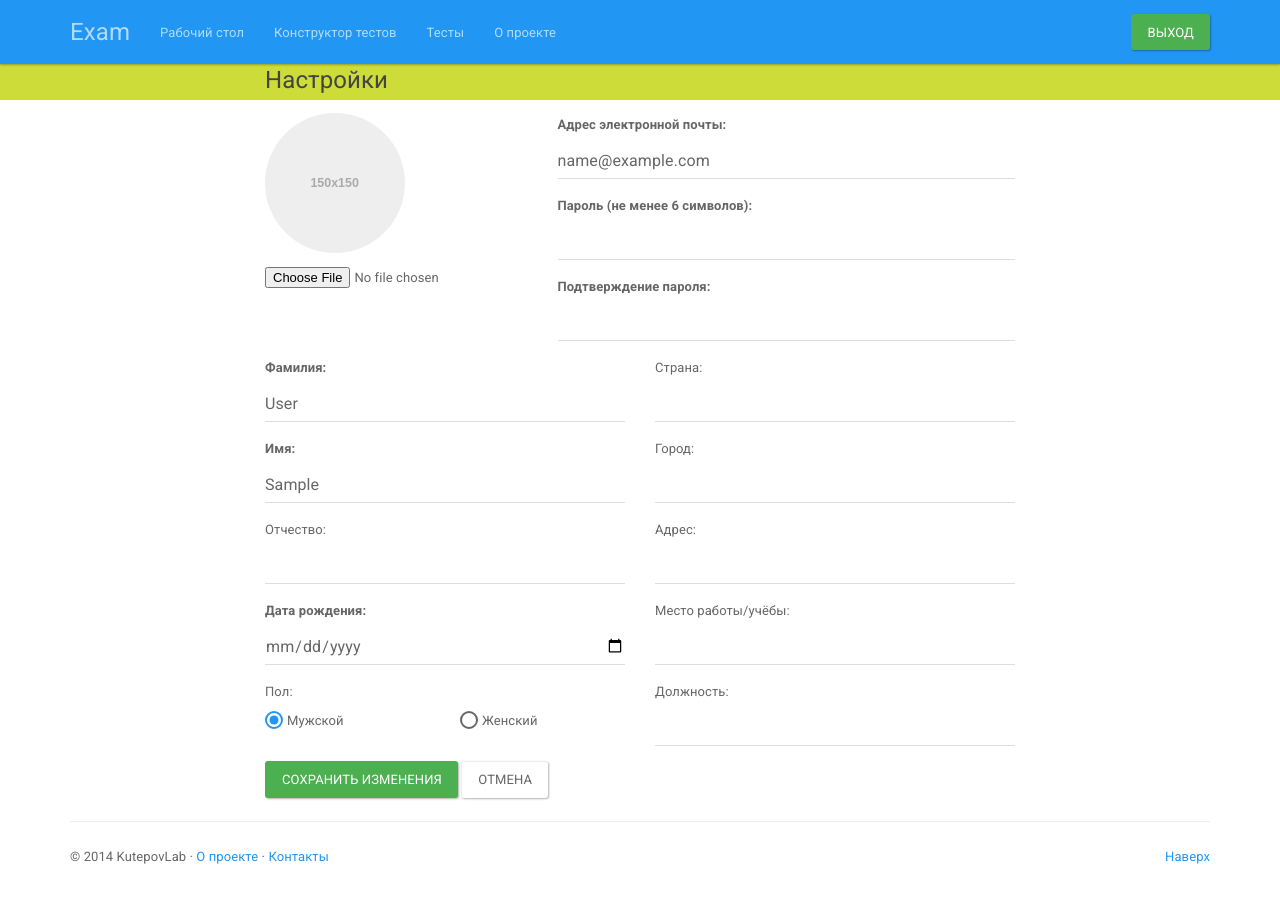
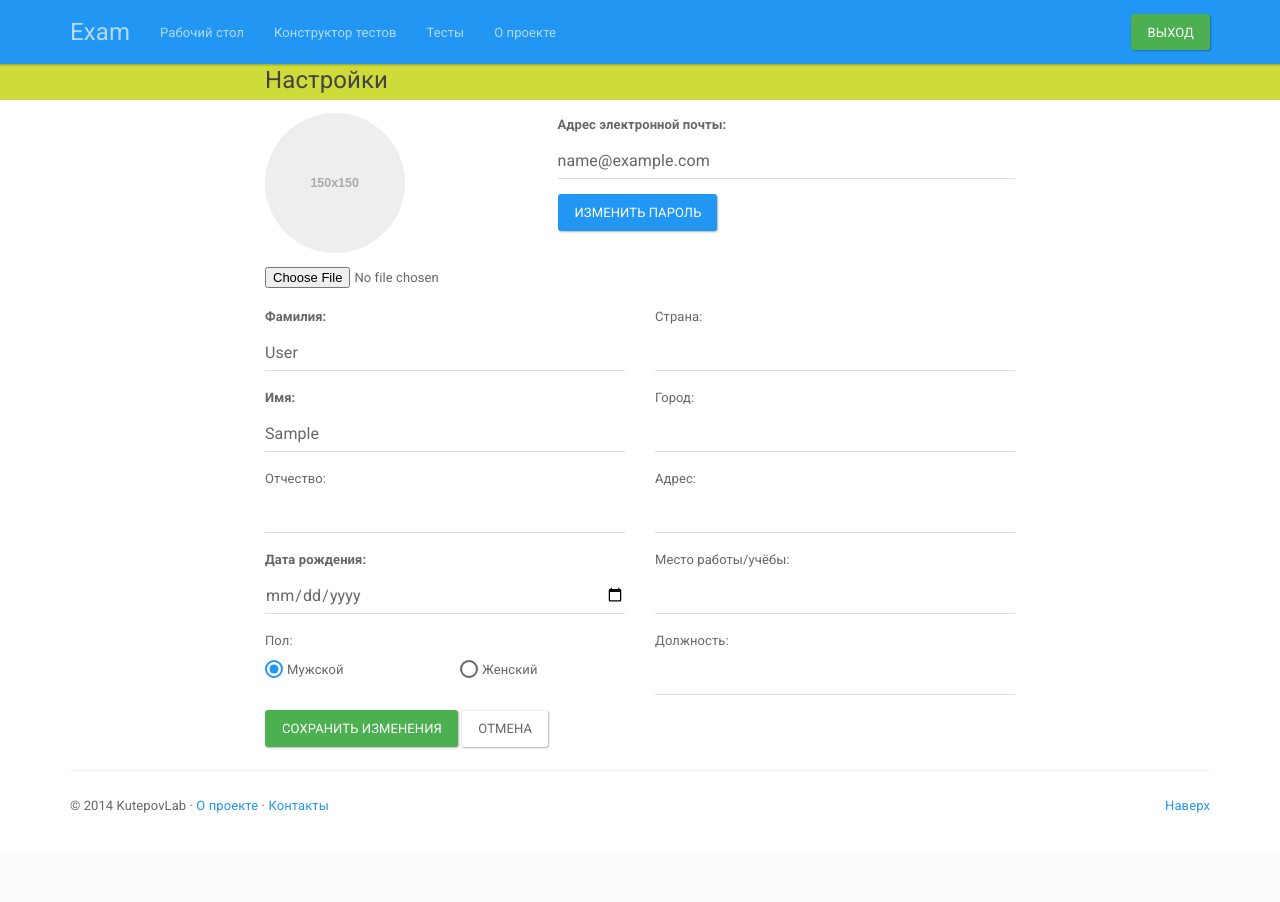
Before and after one commit to AlexeyKutepov/exam_project, a Django app: a page that uses templates/authentication/settings.html in a window 1280 px wide. After the commit the page ends 813 px from the top, so only its background shows below. Run offline with Django 3.2, Linux system fonts and the light colour scheme; the visitor is signed in with stand-in values (Sample User, id 1); some libraries are stand-ins or nearby versions.

Commit message:
The settings page was improved. (It has a bug of change password)

```diff
--- a/authentication/views.py
+++ b/authentication/views.py
@@ -110,8 +110,39 @@ def create_profile(request):
 
 @login_required(login_url='/')
 def settings(request):
-    return render(
-            request,
-            "authentication/settings.html",
-            {}
-        )
+    if "save" in request.POST:
+        if "picture" in request.FILES:
+            picture = request.FILES["picture"]
+        else:
+            picture = None
+        user = UserProfile.objects.get(id=request.user.id)
+        email = request.POST["email"]
+        user.email = email
+        password1 = request.POST["password1"]
+        password2 = request.POST["password2"]
+        password = None
+        if password1 and password2 and password1 != "" and password2 != "" and password1 == password2:
+            password = request.POST["password1"]
+            user.password = password
+        user.first_name = request.POST["firstName"]
+        user.middle_name = request.POST["middleName"]
+        user.last_name = request.POST["lastName"]
+        user.date_of_birth = request.POST["dateOfBirth"]
+        user.gender = request.POST["gender"]
+        user.country = request.POST["country"]
+        user.city = request.POST["city"]
+        user.address = request.POST["address"]
+        user.institution = request.POST["institution"]
+        user.position = request.POST["position"]
+        if picture:
+            user.picture = picture
+        user.save()
+        if password:
+            auth.authenticate(email=email, password=password)
+        return HttpResponseRedirect(reverse("dashboard"))
+    else:
+        return render(
+                request,
+                "authentication/settings.html",
+                {}
+            )
--- a/static/js/authentication.js
+++ b/static/js/authentication.js
@@ -120,15 +120,37 @@ function checkDateOfBirth(input) {
 }
 
 
+function onChangePasswordClick(input) {
+    if (input.value == 0) {
+        input.value = 1;
+        $("#inputPassword1").prop('required', true);
+        $("#inputPassword2").prop('required', true);
+        isPass1 = false;
+        isPass2 = false;
+        input.innerHTML = "Отмена"
+    } else {
+        input.value = 0;
+        $("#inputPassword1").prop('required', false).val('');
+        $("#inputPassword2").prop('required', false).val('');
+        $("#divPassword1").removeClass("has-error").removeClass("has-success");
+        $("#divPassword2").removeClass("has-error").removeClass("has-success");
+        $("#labelErrorPassword1").hide();
+        $("#labelErrorPassword2").hide();
+        isPass1 = true;
+        isPass2 = true;
+        input.innerHTML = "Изменить пароль"
+    }
+}
+
+
 //function submitForm() {
+//    checkEmail($("#inputEmail"));
+//    checkPassword1($("#inputPassword1")[0]);
+//    checkPassword2($("#inputPassword2")[0]);
+//    checkLastName($("#inputLastName"));
+//    checkFirstName($("#inputFirstName"));
+//    checkDateOfBirth($("#inputDateOfBirth"));
 //    if (isEmail || isPass1 || isPass2 || isLastName || isFirstName || isDateOfBirth) {
-//        document.getElementById("formCreateProfile").submit();
-//    } else {
-//        checkEmail($("#inputEmail"));
-//        checkPassword1($("#inputPassword1"));
-//        checkPassword2($("#inputPassword2"));
-//        checkLastName($("#inputLastName"));
-//        checkFirstName($("#inputFirstName"));
-//        checkDateOfBirth($("#inputDateOfBirth"));
+//        document.getElementById("formSettings").submit();
 //    }
 //}
--- a/templates/authentication/settings.html
+++ b/templates/authentication/settings.html
@@ -15,7 +15,7 @@
 {% endblock %}
 {% block content %}
     <p></p>
-    <form id="formCreateProfile" action="{% url "create_profile" %}" method="post" enctype="multipart/form-data">
+    <form id="formSettings" action="{% url "settings" %}" method="post" enctype="multipart/form-data">
     {% csrf_token %}
     <div class="row">
         <div class="col-lg-3 col-lg-offset-2">
@@ -41,15 +41,23 @@
                 <input id="inputEmail" name="email" type="email" class="form-control" onchange="checkEmail(this)" onkeyup="checkEmail(this)" value="{{ user.email }}" required>
                 <label id="labelErrorEmail" class="control-label" for="inputEmail" hidden>Не корректный адрес электронной почты</label>
             </div>
+            <button id="btnChangePassword" name="changePassword" class="btn btn-primary" type="button" data-toggle="collapse" data-target="#collapseExample" aria-expanded="false" aria-controls="collapseExample" value="0" onclick="onChangePasswordClick(this)">
+                Изменить пароль
+            </button>
+            <p></p>
+            <div class="collapse" id="collapseExample">
+                <div class="well">
                     <div id="divPassword1" class="form-group">
                         <label class="control-label" for="inputPassword1"><b>Пароль (не менее 6 символов):</b></label>
-                <input id="inputPassword1" name="password1" type="password" class="form-control" onchange="checkPassword1(this)" onkeyup="checkPassword1(this)" required>
+                        <input id="inputPassword1" name="password1" type="password" class="form-control" onchange="checkPassword1(this)" onkeyup="checkPassword1(this)">
                         <label id="labelErrorPassword1" class="control-label" for="inputPassword1" hidden>Пароль должен быть не меннее 6 символов</label>
                     </div>
                     <div id="divPassword2" class="form-group">
                         <label class="control-label" for="inputPassword2"><b>Подтверждение пароля:</b></label>
-                <input id="inputPassword2" name="password2" type="password" class="form-control" onchange="checkPassword2(this)" onkeyup="checkPassword2(this)" required>
+                        <input id="inputPassword2" name="password2" type="password" class="form-control" onchange="checkPassword2(this)" onkeyup="checkPassword2(this)">
                         <label id="labelErrorPassword2" class="control-label" for="inputPassword1" hidden>Пароли не совпадают</label>
+                    </div>
+                </div>
             </div>
         </div>
     </div>
@@ -69,7 +77,7 @@
             </div>
             <div id="divDateOfBirth" class="form-group">
                 <label class="control-label" for="inputDateOfBirth"><b>Дата рождения:</b></label>
-                <input id="inputDateOfBirth" name="dateOfBirth" type="date" class="form-control" onchange="checkDateOfBirth(this)" onkeyup="checkDateOfBirth(this)" value="{{ user.date_of_birth }}" required>
+                <input id="inputDateOfBirth" name="dateOfBirth" type="date" class="form-control" onchange="checkDateOfBirth(this)" onkeyup="checkDateOfBirth(this)" value="{{ user.date_of_birth|date:"Y-m-d" }}" required>
             </div>
             <label class="control-label" for="divGender">Пол:</label>
             {% if user.gender == "MALE" %}
@@ -117,8 +125,8 @@
     </div>
     <div class="row">
         <div class="col-lg-offset-2 col-lg-6">
-            <button id="btnRegister" type="submit" class="btn btn-success">Сохранить изменения</button>
-            <a href="/"><input type="button" class="btn btn-default" value="Отмена"/></a>
+            <button id="btnRegister" type="submit" class="btn btn-success" name="save">Сохранить изменения</button>
+            <a href="{% url "dashboard" %}"><input type="button" class="btn btn-default" value="Отмена"/></a>
         </div>
     </div>
     </form>
```
Lines whose indentation alone changed are shown as unchanged.
